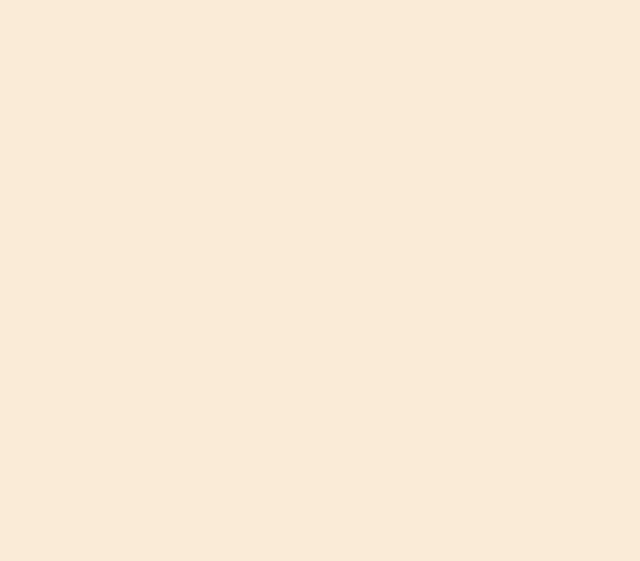
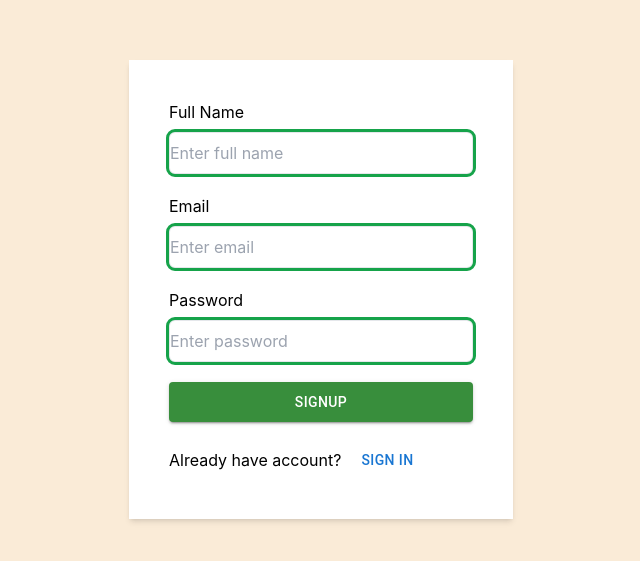
Before and after one commit to mdgiasuddin/whatsapp-frontend, a React (Create React App) app: page /signup in a window 1280 px wide. Before the commit this address had no page. Shown: the part 111-672 px from the top of the page, without its empty margins (319-959 px from the left). Built offline with nearby package versions, Linux system fonts and the light colour scheme.

Commit message:
Updated code

```diff
--- a/src/App.js
+++ b/src/App.js
@@ -3,7 +3,8 @@
 import HomePage from "./components/HomePage";
 import Status from "./components/status/Status";
 import StatusViewer from "./components/status/StatusViewer";
-import SignIn from "./components/SignIn/SignIn";
+import SignIn from "./components/signIn/SignIn";
+import Signup from "./components/signup/Signup";
 
 function App() {
     return (
@@ -13,6 +14,7 @@
                 <Route path="/status" element={<Status/>}></Route>
                 <Route path="/status/:userId" element={<StatusViewer/>}></Route>
                 <Route path="/signIn" element={<SignIn/>}></Route>
+                <Route path="/signup" element={<Signup/>}></Route>
             </Routes>
 
         </div>
--- a/src/components/SignIn/SignIn.jsx
+++ b/src/components/signIn/SignIn.jsx
@@ -65,7 +65,7 @@
                     severity="success"
                     sx={{width: '100%'}}
                 >
-                    This is a success Alert inside a Snackbar!
+                    You are successfully signed in!
                 </Alert>
             </Snackbar>
         </div>
--- /dev/null
+++ b/src/components/signup/Signup.jsx
@@ -0,0 +1,92 @@
+import React, {useState} from "react";
+import {useNavigate} from "react-router-dom";
+import {Alert, Button, Snackbar} from "@mui/material";
+import {green} from "@mui/material/colors";
+
+const Signup = () => {
+    const [openSnackbar, setOpenSnackbar] = useState(false);
+    const navigate = useNavigate();
+    const [inputData, setInputData] = useState({fullName: '', email: '', password: ''});
+
+    const handleSubmit = (e) => {
+        e.preventDefault();
+        console.log('handle submit');
+        setOpenSnackbar(true);
+    }
+
+    const handleChange = () => {
+    }
+
+    const handleSnackbarClose = () => {
+        setOpenSnackbar(false);
+    }
+
+    return (
+        <div>
+            <div className='flex justify-center h-screen items-center'>
+                <div className='w-[30%] p-10 shadow-md bg-white'>
+                    <form onSubmit={handleSubmit} className='space-y-5'>
+                        <div>
+                            <p className='mb-2'>Full Name</p>
+                            <input
+                                className='py-2 outline outline-green-600 w-full rounded-md border'
+                                type='text'
+                                placeholder='Enter full name'
+                                name='fullName'
+                                onChange={(e) => handleChange(e)}
+                                value={inputData.fullName}
+                            />
+                        </div>
+
+                        <div>
+                            <p className='mb-2'>Email</p>
+                            <input
+                                className='py-2 outline outline-green-600 w-full rounded-md border'
+                                type='text'
+                                placeholder='Enter email'
+                                name='email'
+                                onChange={(e) => handleChange(e)}
+                                value={inputData.email}
+                            />
+                        </div>
+
+                        <div>
+                            <p className='mb-2'>Password</p>
+                            <input
+                                className='py-2 outline outline-green-600 w-full rounded-md border'
+                                type='password'
+                                placeholder='Enter password'
+                                name='password'
+                                onChange={(e) => handleChange(e)}
+                                value={inputData.password}
+                            />
+                        </div>
+
+                        <div>
+                            <Button type='submit' sx={{bgcolor: green[700], padding: '.5rem 0rem'}}
+                                    className='w-full bg-green-600' variant='contained'>Signup</Button>
+                        </div>
+                    </form>
+
+                    <div className='flex space-x-3 items-center mt-5'>
+                        <p className='m-0'>Already have account?</p>
+                        <Button onClick={() => navigate('/signIn')}>Sign In</Button>
+                    </div>
+
+                </div>
+
+                <Snackbar open={openSnackbar} autoHideDuration={6000} onClose={handleSnackbarClose}>
+                    <Alert
+                        onClose={handleSnackbarClose}
+                        severity="success"
+                        sx={{width: '100%'}}
+                    >
+                        Your account successfully created!
+                    </Alert>
+                </Snackbar>
+            </div>
+        </div>
+    )
+}
+
+export default Signup;
--- a/src/redux/auth/Action.js
+++ b/src/redux/auth/Action.js
@@ -32,7 +32,7 @@
         console.log('SignIn', responseData);
         dispatch({type: SIGN_IN, payload: responseData})
     } catch (error) {
-        console.log('SignIn error', error);
+        console.log('signIn error', error);
     }
 }
 
--- a/tailwind.config.js
+++ b/tailwind.config.js
@@ -123,7 +123,7 @@
         'bg-green-700 rounded-full p-4',
         'text-white font-bold text-3xl',
 
-        // SignIn.jsx
+        // signIn.jsx
         'flex justify-center h-screen items-center',
         'w-[30%] p-10 shadow-md bg-white',
         'space-y-5',
```
